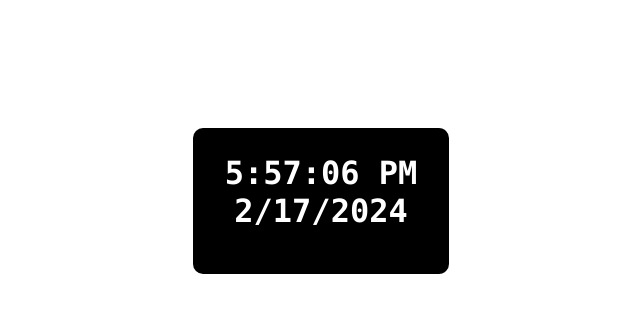
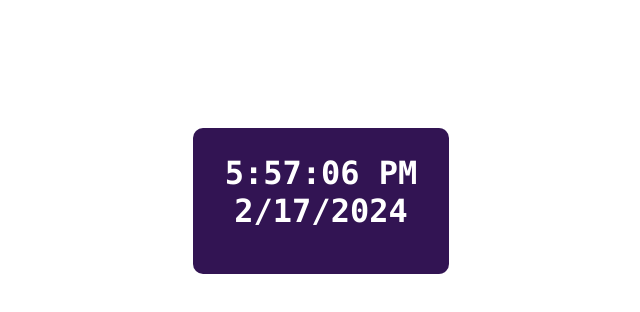
Before and after one commit to RevantTripathi/Attendance_marker, a React (Create React App) app: page / in a window 1280 px wide. Shown: the top 312 px of the page, without its empty margins (319-959 px from the left). Built offline with nearby package versions, Linux system fonts and the light colour scheme.

Commit message:
home_css

```diff
--- a/src/Home/home.css
+++ b/src/Home/home.css
@@ -1,5 +1,5 @@
 .time {
-    background-color: black;
+    background-color: rgb(50, 20, 83);
     color: white;
     width: 20%;
     height: 15vh;
```
